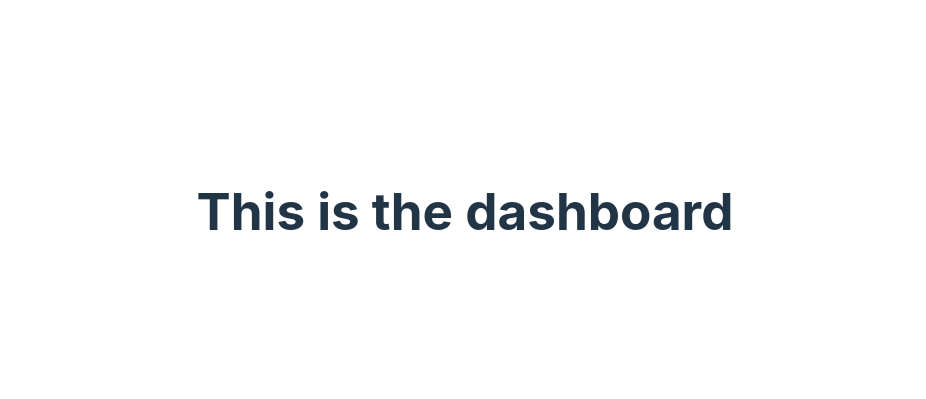
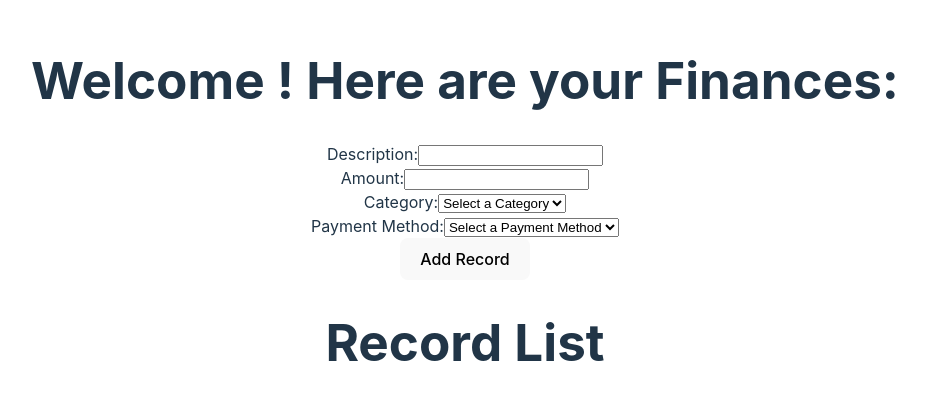
Before and after one commit to SarangaVP/finance-tracker, a React (Vite) app in the folder frontend/: page / in a window 1280 px wide. Shown: the part 189-588 px from the top of the page, without its empty margins (175-1101 px from the left). Built offline with nearby package versions, Linux system fonts and the light colour scheme; no server answers.

Commit message:
Create record form

```diff
--- /dev/null
+++ b/frontend/src/pages/dashboard/financial-record-form.tsx
@@ -0,0 +1,91 @@
+import { useState } from "react";
+import { useUser } from "@clerk/clerk-react";
+
+export const FinancialRecordForm = () => {
+
+    const [description, setDescription] = useState<string>("");
+    const [amount, setAmount] = useState<string>("");
+    const [category, setCategory] = useState<string>("");
+    const [paymentMethod, setPaymentMethod] = useState<string>("");
+
+    const { user } = useUser();
+
+    const handleSubmit = (event: React.FormEvent<HTMLFormElement>) => {
+    event.preventDefault();
+
+    const newRecord = {
+      userId: user?.id,
+      date: new Date(),
+      description: description,
+      amount: parseFloat(amount),
+      category: category,
+      paymentMethod: paymentMethod,
+    };
+
+    setDescription("");
+    setAmount("");
+    setCategory("");
+    setPaymentMethod("");
+  };
+
+    return  (
+    <div className="form-container">
+    <form onSubmit={handleSubmit}>
+      <div className="form-field">
+        <label>Description:</label>
+        <input
+          type="text"
+          required
+          className="input"
+          value={description}
+          onChange={(e) => setDescription(e.target.value)}
+        />
+      </div>
+      <div className="form-field">
+        <label>Amount:</label>
+        <input
+          type="number"
+          required
+          className="input"
+          value={amount}
+          onChange={(e) => setAmount(e.target.value)}
+        />
+      </div>
+      <div className="form-field">
+        <label>Category:</label>
+        <select
+          required
+          className="input"
+          value={category}
+          onChange={(e) => setCategory(e.target.value)}
+        >
+          <option value="">Select a Category</option>
+          <option value="Food">Food</option>
+          <option value="Rent">Rent</option>
+          <option value="Salary">Salary</option>
+          <option value="Utilities">Utilities</option>
+          <option value="Entertainment">Entertainment</option>
+          <option value="Other">Other</option>
+        </select>
+      </div>
+      <div className="form-field">
+        <label>Payment Method:</label>
+        <select
+          required
+          className="input"
+          value={paymentMethod}
+          onChange={(e) => setPaymentMethod(e.target.value)}
+        >
+          <option value="">Select a Payment Method</option>
+          <option value="Credit Card">Credit Card</option>
+          <option value="Cash">Cash</option>
+          <option value="Bank Transfer">Bank Transfer</option>
+        </select>
+      </div>
+      <button type="submit" className="button">
+        Add Record
+      </button>
+    </form>
+  </div>
+    )
+}
--- /dev/null
+++ b/frontend/src/pages/dashboard/financial-record-list.tsx
@@ -0,0 +1,5 @@
+export const FinancialRecordList = () => {
+    return <div>
+        <h1>Record List</h1>
+    </div>
+}
--- a/frontend/src/pages/dashboard/index.tsx
+++ b/frontend/src/pages/dashboard/index.tsx
@@ -1,3 +1,14 @@
+import { useUser } from "@clerk/clerk-react"
+import { FinancialRecordForm } from "./financial-record-form";
+import { FinancialRecordList } from "./financial-record-list";
+
+
+
 export const Dashboard = () => {
-    return <h1>This is the dashboard</h1>
+    const {user} = useUser();
+    return <div className="dashboard-container">
+        <h1> Welcome {user?.firstName}! Here are your Finances:</h1>
+        <FinancialRecordForm/>
+        <FinancialRecordList/>
+    </div>
 }
```
